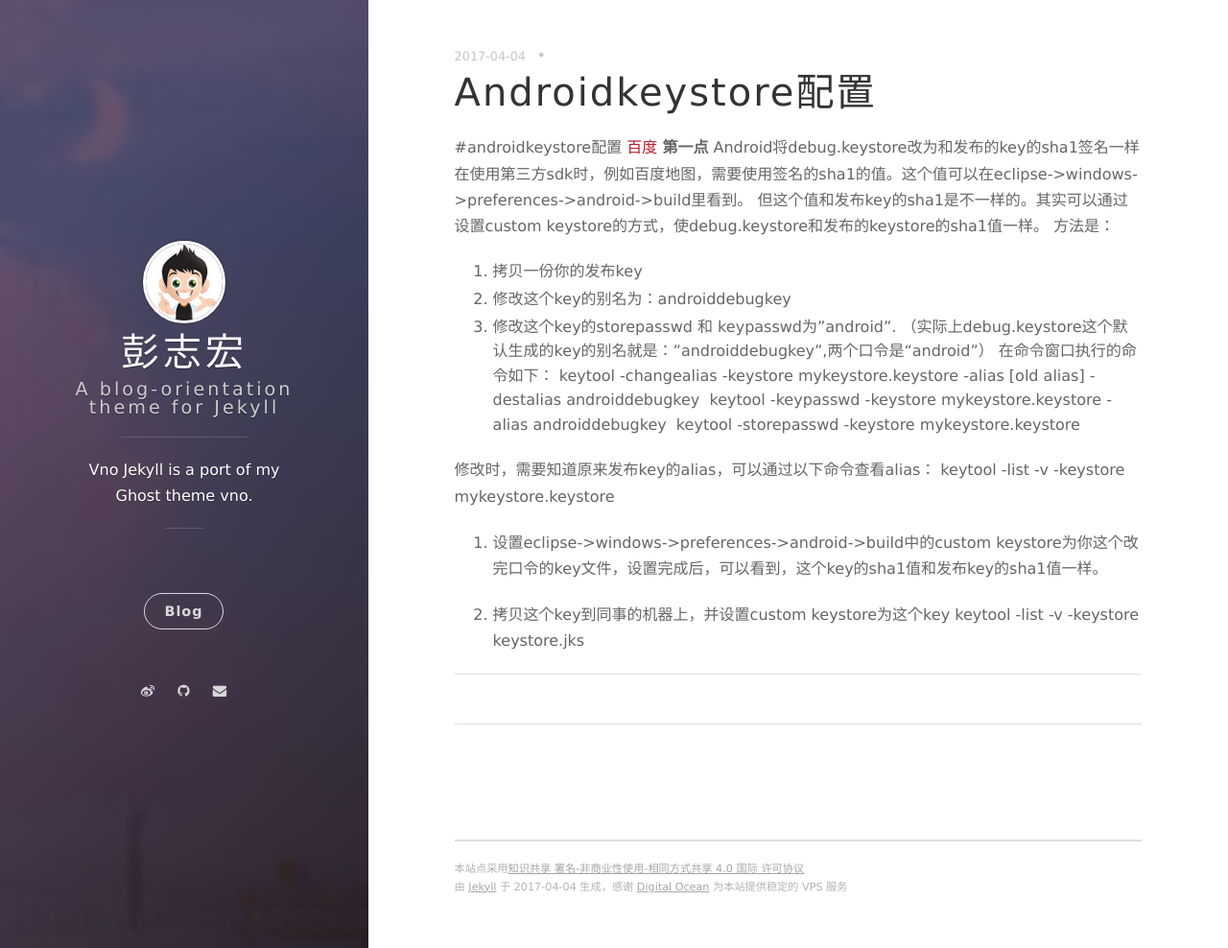
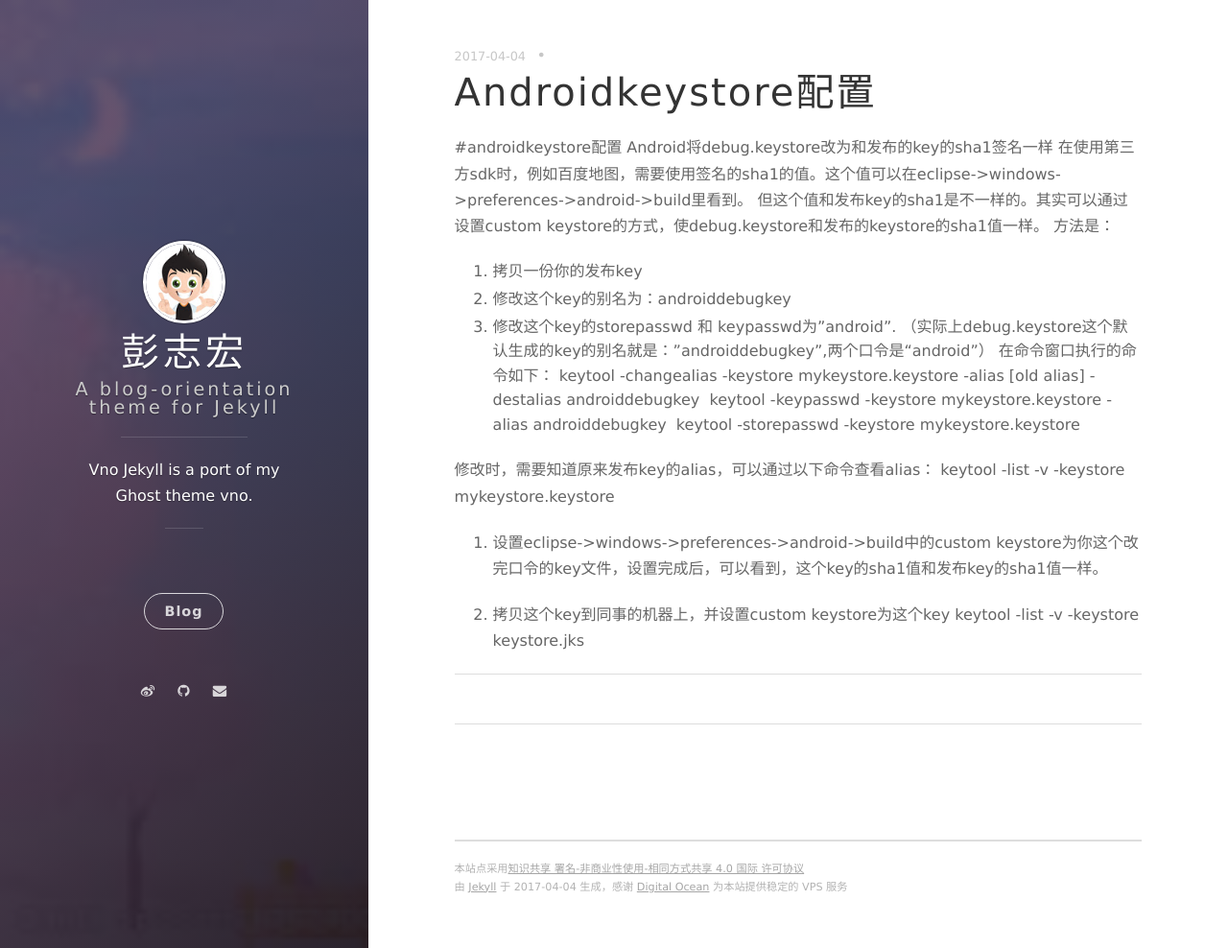
Before and after one commit to echo6106/echo6106.github.io, a Jekyll site: the page built from _posts/2017-04-04-androidkeystore配置.markdown, in a window 1280 px wide and 988 px high. Shown: the whole window at 96% size. Built offline with Jekyll 4.4.1, drawn with Linux system fonts in a browser that asks for light colours; nearby versions of some CDN libraries; our own code applies the rules of GitHub Pages for plain Markdown files; comment, search, counter and statistics services are not loaded.

Commit message:
修改
测试

```diff
--- a/_posts/2017-04-04-androidkeystore配置.markdown
+++ b/_posts/2017-04-04-androidkeystore配置.markdown
@@ -1,7 +1,5 @@
 #androidkeystore配置
-[百度](http://www.baidu.com)
-**第一点**
-    Android将debug.keystore改为和发布的key的sha1签名一样
+ Android将debug.keystore改为和发布的key的sha1签名一样
 在使用第三方sdk时，例如百度地图，需要使用签名的sha1的值。这个值可以在eclipse->windows->preferences->android->build里看到。
 但这个值和发布key的sha1是不一样的。其实可以通过设置custom keystore的方式，使debug.keystore和发布的keystore的sha1值一样。
 方法是：
```
